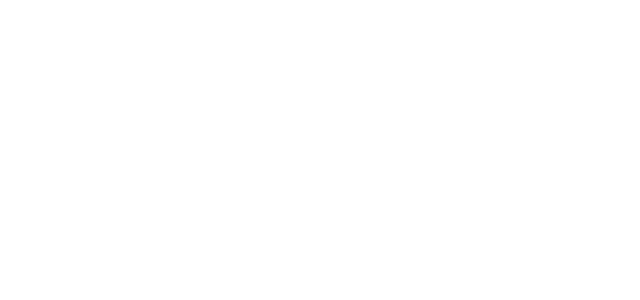
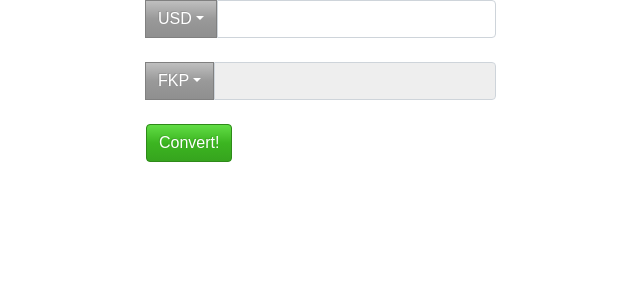
Before and after one commit to WorldOfCode22/currency-converter, a React (Create React App) app in the folder client/: page / in a window 1280 px wide. Shown: the top 300 px of the page, without its empty margins (319-959 px from the left). Built offline with nearby package versions, Linux system fonts and the light colour scheme.

Commit message:
added basic form not yet functional

```diff
--- a/client/src/components/conversion-form.js
+++ b/client/src/components/conversion-form.js
@@ -1,11 +1,68 @@
 import React from 'react'
 import { ConversionFormContext } from '../App'
+import { Row, Col, Button, InputGroup, InputGroupButtonDropdown, DropdownToggle, DropdownItem, DropdownMenu, Input } from 'reactstrap'
+import currencyCodes from '../currency'
+
+const getFromCurrencyDropdownCodes = (conversion) => {
+  let jsxCurrencyCodes = []
+  for (let i = 0; i < currencyCodes.length; i++) {
+    jsxCurrencyCodes.push(<DropdownItem key={i} onClick={() => { conversion.changeFromCurrencyCode(currencyCodes[i]['currency code']) }}>{currencyCodes[i]['currency code']}</DropdownItem>)
+  }
+  return jsxCurrencyCodes
+}
+
+const getToCurrencyDropdownCodes = (conversion) => {
+  let jsxCurrencyCodes = []
+  for (let i = 0; i < currencyCodes.length; i++) {
+    jsxCurrencyCodes.push(<DropdownItem key={i} onClick={() => { conversion.changeToCurrencyCode(currencyCodes[i]['currency code']) }}>{currencyCodes[i]['currency code']}</DropdownItem>)
+  }
+  return jsxCurrencyCodes
+}
+
+const Form = (props) => {
+  const {conversion} = props
+  return (
+    <div>
+      <InputGroup>
+        <InputGroupButtonDropdown color='info' isOpen={conversion.fromCurrencyDropdownOpen} toggle={conversion.fromCurrencyDropdownToggle} addonType='append'>
+          <DropdownToggle caret>
+            {conversion.fromCurrencyCode}
+          </DropdownToggle>
+          <DropdownMenu>
+            {getFromCurrencyDropdownCodes(conversion)}
+          </DropdownMenu>
+        </InputGroupButtonDropdown>
+        <Input />
+      </InputGroup>
+      <br />
+      <InputGroup>
+        <InputGroupButtonDropdown color='info' isOpen={conversion.toCurrencyDropdownOpen} toggle={conversion.toCurrencyDropdownToggle} addonType='append'>
+          <DropdownToggle caret>
+            {conversion.toCurrencyCode}
+          </DropdownToggle>
+          <DropdownMenu>
+            {getToCurrencyDropdownCodes(conversion)}
+          </DropdownMenu>
+        </InputGroupButtonDropdown>
+        <Input readOnly='true' />
+      </InputGroup>
+      <br />
+      <Button color='success'>Convert!</Button>
+    </div>
+  )
+}
 
 const ConversionForm = () => {
   return (
     <ConversionFormContext.Consumer>
-      {value => (
-        <h1>{}</h1>
+      {conversion => (
+        <Row>
+          <Col />
+          <Col>
+            <Form conversion={conversion} />
+          </Col>
+          <Col />
+        </Row>
       )}
     </ConversionFormContext.Consumer>
   )
```
